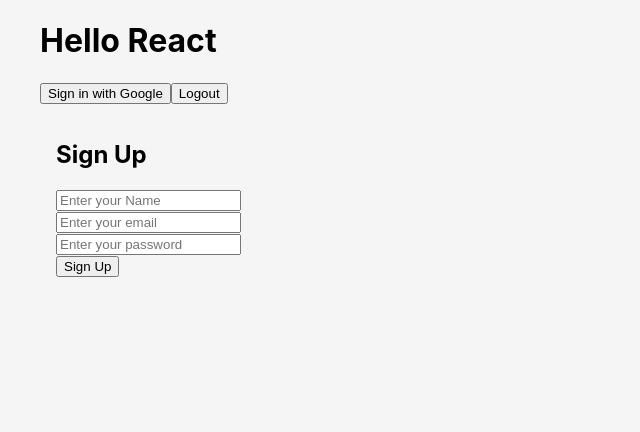
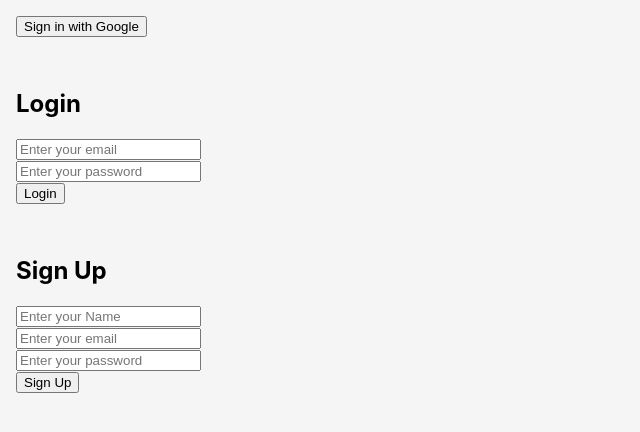
Before and after one commit to mani-barathi/react-firebase-demo, a React (Create React App) app: page /login in a window 1280 px wide. Shown: the top 432 px of the page, without its empty margins (0-640 px from the left). Built offline with nearby package versions, Linux system fonts and the light colour scheme; no server answers.

Commit message:
auth and routes configured

```diff
--- a/src/App.js
+++ b/src/App.js
@@ -1,43 +1,36 @@
 import "./styles/App.css";
-import { onAuthStateChanged, signInWithPopup, signOut } from "firebase/auth";
-import { auth, provider } from "./firebase";
+import { onAuthStateChanged } from "firebase/auth";
+import { auth } from "./firebase";
 import { useEffect, useState } from "react";
-import SignUpForm from "./components/SignUpForm";
+
+import { Route, Routes } from "react-router-dom";
+import HomePage from "./pages/HomePage";
+import { useNavigate } from "react-router-dom";
+import LoginPage from "./pages/LoginPage";
 
 function App() {
   const [user, setUser] = useState();
+  const navigate = useNavigate();
 
   useEffect(() => {
     onAuthStateChanged(auth, (authUser) => {
-      console.log(authUser);
       if (authUser) {
+        // user is logged in
         setUser(authUser);
+        navigate("/");
+      } else {
+        // user is not logged in
+        setUser(null);
+        navigate("/login");
       }
     });
-  }, []);
-
-  function handleGoogleLogin() {
-    signInWithPopup(auth, provider).catch((err) => {
-      alert(err);
-    });
-  }
-
-  function handleLogout() {
-    signOut(auth).then(() => {
-      setUser(null);
-    });
-  }
+  }, [navigate]);
 
   return (
-    <div className="app">
-      <h1>Hello React</h1>
-      <button onClick={handleGoogleLogin}> Sign in with Google</button>
-      <button onClick={handleLogout}> Logout</button>
-      {user && <h2>{user.displayName}</h2>}
-      {user && <h2>{user.email}</h2>}
-
-      {!user && <SignUpForm />}
-    </div>
+    <Routes>
+      <Route path="/login" element={<LoginPage />} />
+      <Route path="/" element={<HomePage user={user} setUser={setUser} />} />
+    </Routes>
   );
 }
 
--- /dev/null
+++ b/src/components/LoginForm.js
@@ -0,0 +1,54 @@
+import { signInWithEmailAndPassword } from "firebase/auth";
+import React, { useState } from "react";
+import { auth } from "../firebase";
+
+function LoginForm() {
+  const [email, setEmail] = useState("");
+  const [password, setPassword] = useState("");
+  const [error, setError] = useState("");
+
+  async function handleLogin(e) {
+    e.preventDefault();
+
+    // signInWithEmailAndPassword(auth, email, password).catch((err) => {
+    //   alert(err.message);
+    // });
+
+    try {
+      await signInWithEmailAndPassword(auth, email, password);
+    } catch (e) {
+      setError(e.message);
+    }
+  }
+
+  return (
+    <form onSubmit={handleLogin} style={{ padding: "1rem" }}>
+      <h2> Login</h2>
+
+      <div>
+        <input
+          value={email}
+          onChange={(e) => setEmail(e.target.value)}
+          placeholder="Enter your email"
+          type="email"
+          required
+        />
+      </div>
+      <div>
+        <input
+          value={password}
+          onChange={(e) => setPassword(e.target.value)}
+          placeholder="Enter your password"
+          type="password"
+          required
+        />
+      </div>
+
+      <button type="submit">Login</button>
+
+      {error && <p>{error}</p>}
+    </form>
+  );
+}
+
+export default LoginForm;
--- a/src/components/SignUpForm.js
+++ b/src/components/SignUpForm.js
@@ -6,11 +6,11 @@ function LoginForm() {
   const [name, setName] = useState("");
   const [email, setEmail] = useState("");
   const [password, setPassword] = useState("");
+  const [error, setError] = useState("");
 
   function handleSignUp(e) {
     e.preventDefault();
     console.log(name, email, password);
-
     createUserWithEmailAndPassword(auth, email, password)
       .then((authUser) => {
         // console.log(authUser.user);
@@ -21,7 +21,8 @@ function LoginForm() {
         });
       })
       .catch((e) => {
-        alert(e);
+        // alert(e.message);
+        setError(e.message);
       });
   }
 
@@ -57,6 +58,7 @@ function LoginForm() {
       </div>
 
       <button type="submit">Sign Up</button>
+      {error && <p>{error}</p>}
     </form>
   );
 }
--- a/src/firebase.js
+++ b/src/firebase.js
@@ -1,5 +1,6 @@
 import { initializeApp } from "firebase/app";
 import { getAuth, GoogleAuthProvider } from "firebase/auth";
+import { getFirestore } from "firebase/firestore";
 
 const firebaseConfig = {
   apiKey: "AIzaSyD_TmRRtEnW87IojEfB_BGo27kn1EKj1sU",
@@ -14,6 +15,7 @@ const firebaseConfig = {
 // Initialize Firebase
 const app = initializeApp(firebaseConfig);
 const auth = getAuth(app);
+const db = getFirestore(app);
 const provider = new GoogleAuthProvider();
 
-export { auth, provider };
+export { auth, provider, db };
--- a/src/index.js
+++ b/src/index.js
@@ -2,10 +2,13 @@ import React from "react";
 import ReactDOM from "react-dom/client";
 import "./styles/index.css";
 import App from "./App";
+import { BrowserRouter } from "react-router-dom";
 
 const root = ReactDOM.createRoot(document.getElementById("root"));
 root.render(
-  <React.StrictMode>
-    <App />
-  </React.StrictMode>
+  <BrowserRouter>
+    <React.StrictMode>
+      <App />
+    </React.StrictMode>
+  </BrowserRouter>
 );
--- /dev/null
+++ b/src/pages/HomePage.js
@@ -0,0 +1,22 @@
+import { signOut } from "firebase/auth";
+import React from "react";
+import { auth } from "../firebase";
+
+function HomePage({ user, setUser }) {
+  function handleLogout() {
+    signOut(auth).then(() => {
+      setUser(null);
+    });
+  }
+
+  return (
+    <div className="app">
+      <h1>HomePage</h1>
+      <button onClick={handleLogout}> Logout</button>
+      {user && <h2>{user.displayName}</h2>}
+      {user && <h2>{user.email}</h2>}
+    </div>
+  );
+}
+
+export default HomePage;
--- /dev/null
+++ b/src/pages/LoginPage.js
@@ -0,0 +1,27 @@
+import { signInWithPopup } from "firebase/auth";
+import React from "react";
+import LoginForm from "../components/LoginForm";
+import SignUpForm from "../components/SignUpForm";
+import { auth, provider } from "../firebase";
+
+function LoginPage() {
+  function handleGoogleLogin() {
+    signInWithPopup(auth, provider).catch((err) => {
+      alert(err);
+    });
+  }
+
+  return (
+    <div>
+      <button style={{ margin: "1rem" }} onClick={handleGoogleLogin}>
+        Sign in with Google
+      </button>
+
+      <LoginForm />
+
+      <SignUpForm />
+    </div>
+  );
+}
+
+export default LoginPage;
```
